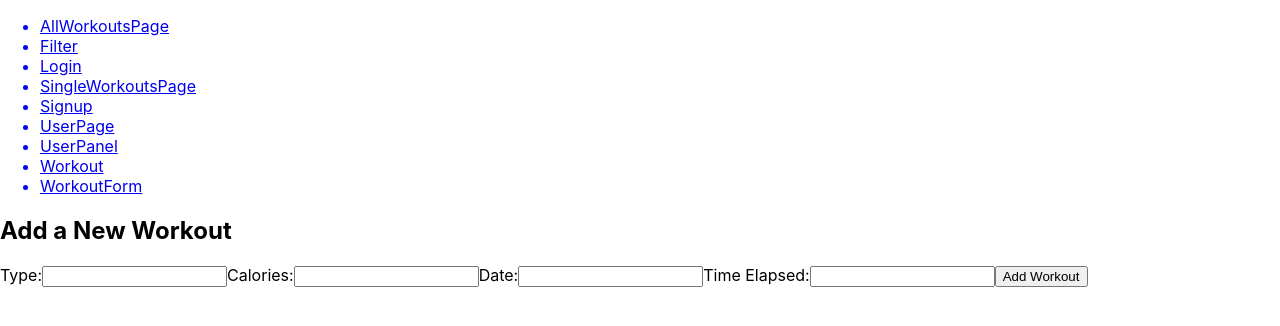
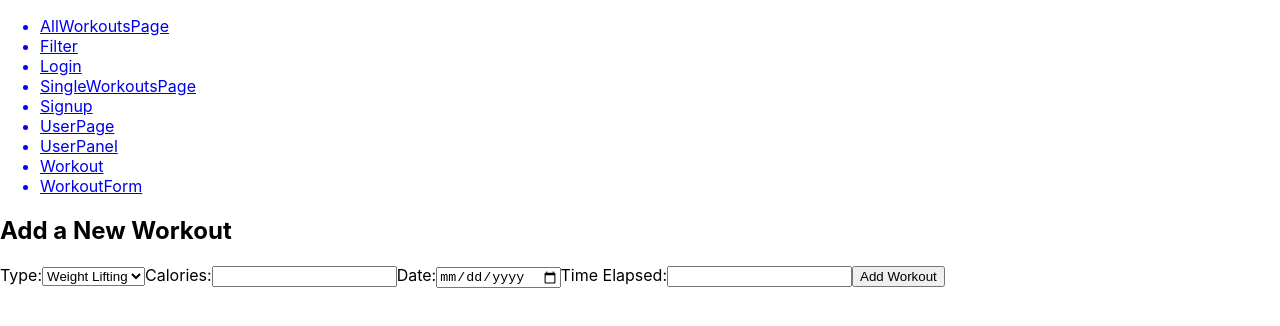
Before and after one commit to cesarsnina/REKCART, a React (Create React App) app: page /workForm in a window 1280 px wide. Shown: the top 326 px of the page. Built offline with nearby package versions, Linux system fonts and the light colour scheme.

Commit message:
updating with main branch

```diff
--- a/src/components/WorkoutForm.js
+++ b/src/components/WorkoutForm.js
@@ -6,6 +6,9 @@ const WorkoutForm = () => {
   // TODO: Obtain props and use to obtain user id
   const [isPending, setIsPending] = useState(false);
   // const history = useHistory();   ---- requires npm i react-router-dom
+
+  const [isEditing, setIsEditing] = useState(false);
+  // obtain sent values from edit window -> load new workout and use values to pre fill form
 
   const [values, setValues] = useState({
     type: '',
@@ -34,30 +37,77 @@ const WorkoutForm = () => {
     })
   };
 
-  const handleChange = (e) => {
+  const handleChange = (event) => {
     // e.persist()
     setValues((values) => ({
       ...values,
-      [e.target.name]: e.target.value
+      [event.target.name]: event.target.value
     }))
   }
 
-  return (
+  const handleUpdate = (event) => {
+    fetch(``)
+    .then(res => res.json())
+    .then((data) => {
+      console.log(data.values)
+    })
+  }
+
+  return isEditing ? (
     <div class="workout-form">
-      <h2>Add a New Workout</h2>
+      <h2>Edit Workout</h2>
       <form onSubmit={handleSubmit}>
         <label>Type:</label>
         <input
           name="type"
           type="text"
           required
-          value={values.type}
+          value='{values.type}'
           onChange={handleChange}
         />
          <label>Calories:</label>
         <input
           name="calories"
-          type="text"
+          type="number"
+          required
+          value='{!isEditing values.calories}'
+          onChange={handleChange}
+        />
+        <label>Date:</label>
+        <input
+          name="date"
+          type="date"
+          required
+          value='{values.date}'
+          onChange={handleChange}
+        />
+        <label>Time Elapsed:</label>
+        <input
+          name="time"
+          type="number"
+          required
+          value='{values.time}'
+          onChange={handleChange}
+        />
+        { !isPending && <button>Add Workout</button> }
+        { isPending && <button disabled>Adding Workout...</button> }
+      </form>
+    </div>
+  ) : (
+    <div class="workout-form">
+      <h2>Add a New Workout</h2>
+      <form onSubmit={handleSubmit}>
+        <label>Type:</label>
+        <select name="type" value={values.type} onChange={handleChange}>
+          <option value="Weight-Lifting">Weight Lifting</option>
+          <option value="Running">Running</option>
+          <option value="Walking">Walking</option>
+          <option value="HIIT">HIIT</option>
+        </select>
+         <label>Calories:</label>
+        <input
+          name="calories"
+          type="number"
           required
           value={values.calories}
           onChange={handleChange}
@@ -65,7 +115,7 @@ const WorkoutForm = () => {
         <label>Date:</label>
         <input
           name="date"
-          type="text"
+          type="date"
           required
           value={values.date}
           onChange={handleChange}
@@ -73,11 +123,12 @@ const WorkoutForm = () => {
         <label>Time Elapsed:</label>
         <input
           name="time"
-          type="text"
+          type="number"
           required
           value={values.time}
           onChange={handleChange}
         />
+
         { !isPending && <button>Add Workout</button> }
         { isPending && <button disabled>Adding Workout...</button> }
       </form>
```
